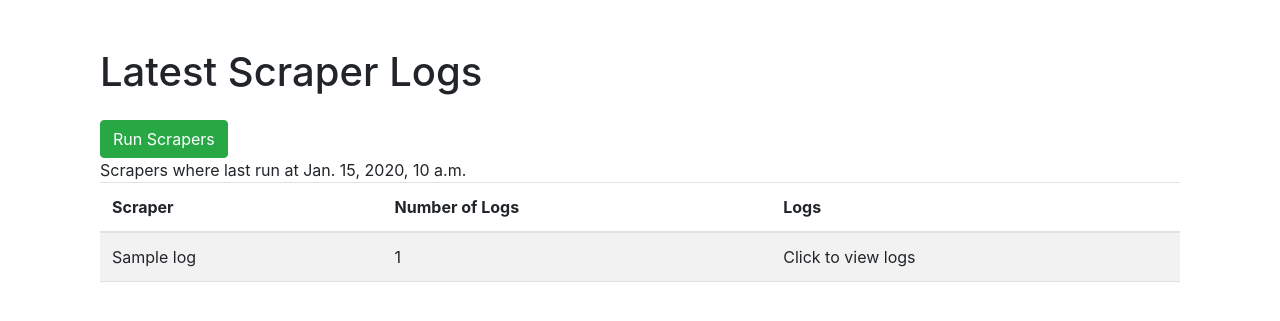
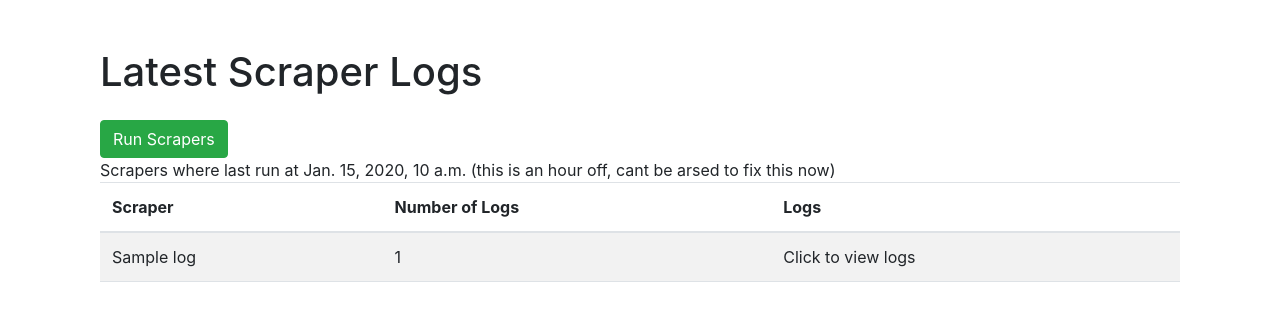
Before and after one commit to BurgsEye/betface_core, a Django app: template frontend/templates/scraper_logs.html in a window 1280 px wide. Shown: the part 56-377 px from the top of the page. Run offline with Django 4.2, Linux system fonts and the light colour scheme; the template is opened without the code that fills it: most values are stand-ins (such as "Sample title", 1, 10 or a date in 2020); data that the repository does not hold is empty; some libraries are stand-ins or nearby versions.

Commit message:
scraper logs@ @

```diff
--- a/frontend/templates/scraper_logs.html
+++ b/frontend/templates/scraper_logs.html
@@ -12,7 +12,7 @@
     <h1 class="mt-5 mb-4">Latest Scraper Logs</h1>
 
     <a id="run_script" href="/frontend/scrapers/run_script/" class="btn btn-success">Run Scrapers</a>
-    <div >Scrapers where last run at {{latest_time|localtime}}</div>
+    <div >Scrapers where last run at {{latest_time|localtime}} (this is an hour off, cant be arsed to fix this now)</div>
     <div id="loadingMessage" style="display: none;">Script is running... This may take a few minutes. Page will refresh when complete</div>
 
   <table class="table table-striped">
```
